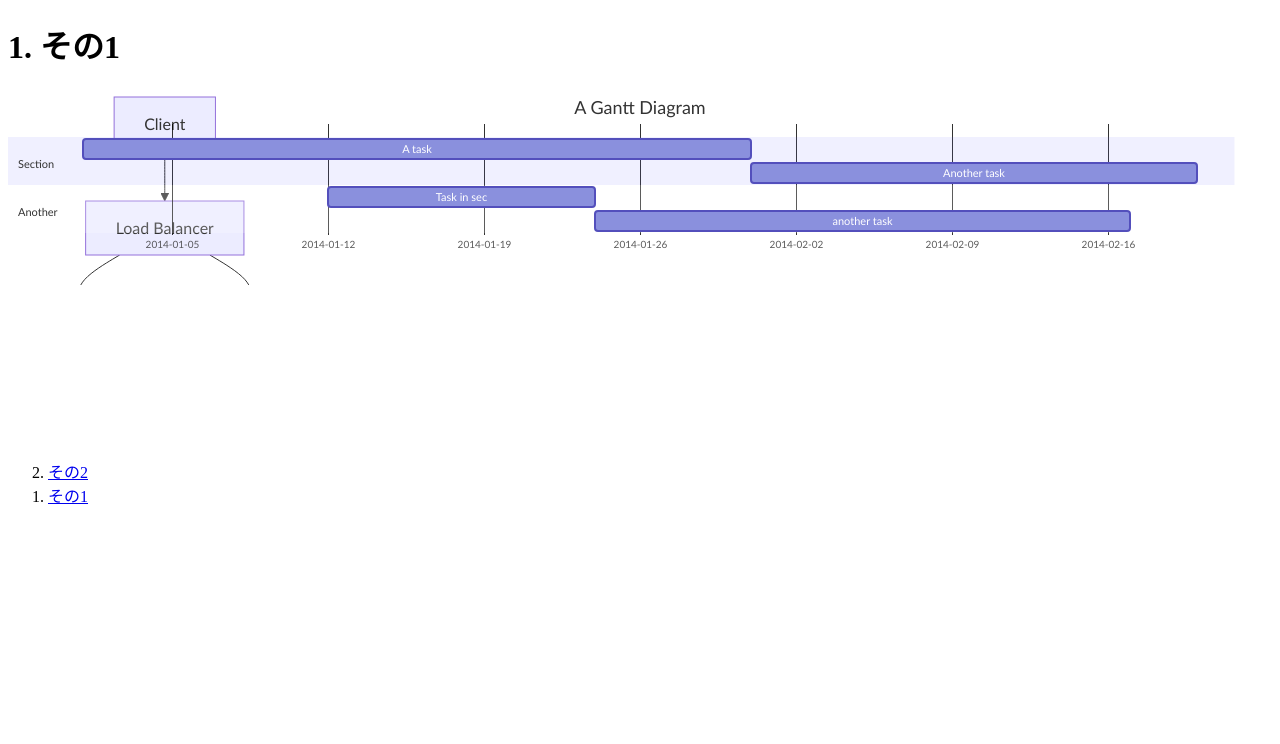
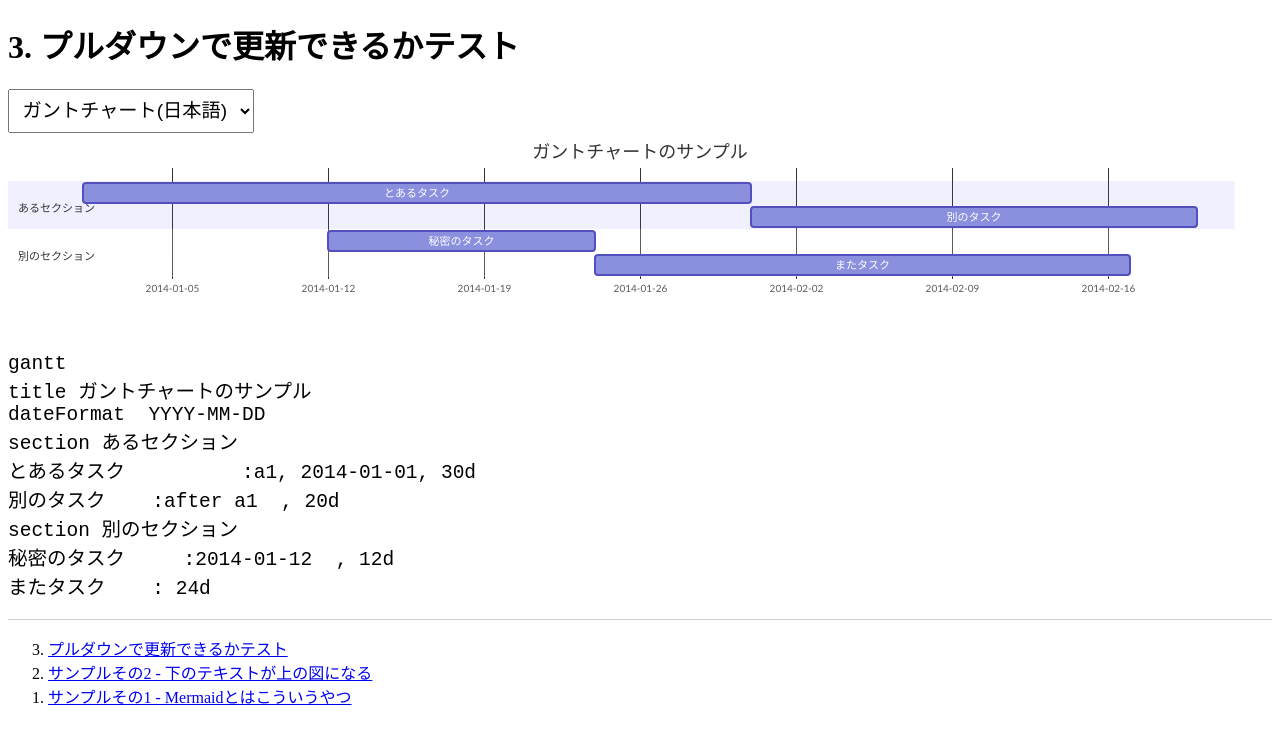
Before and after one commit to heiwa4126/react-mermaid1, a React (Vite) app: page / in a window 1280 px wide. Shown: the top 744 px of the page. Built offline with nearby package versions, Linux system fonts and the light colour scheme.

Commit message:
add App3

```diff
--- a/package.json
+++ b/package.json
@@ -22,6 +22,7 @@
 		"@types/react-dom": "^18.3.1",
 		"@vitejs/plugin-react-swc": "^3.7.1",
 		"typescript": "^5.6.3",
-		"vite": "^5.4.10"
+		"vite": "^5.4.10",
+		"vite-plugin-cdn-import": "^1.0.1"
 	}
 }
--- a/src/App.css
+++ b/src/App.css
@@ -1 +1,13 @@
 /** **/
+
+pre {
+	font-size: 1.5em;
+}
+nav {
+	border-top: 1px solid #ccc;
+}
+
+#mcodeSelect {
+	font-size: 1.2em;
+	padding: 0.5em;
+}
--- a/src/App.tsx
+++ b/src/App.tsx
@@ -2,16 +2,18 @@ import { Link, Route, Routes } from "react-router-dom";
 import "./App.css";
 import App1 from "./App1";
 import App2 from "./App2";
+import App3 from "./App3";
 
 function App() {
 	return (
 		<>
 			<Routes>
-				<Route path="/" element={<App1 />} />
-				<Route path="/index.html" element={<App1 />} />
+				<Route path="/" element={<App3 />} />
+				<Route path="/index.html" element={<App3 />} />
 				{/* ↑デフォルトアプリ */}
 				<Route path="/1" element={<App1 />} />
 				<Route path="/2" element={<App2 />} />
+				<Route path="/3" element={<App3 />} />
 			</Routes>
 		</>
 	);
@@ -21,10 +23,13 @@ export function Links() {
 	return (
 		<ol reversed>
 			<li>
-				<Link to="/2">その2</Link>
+				<Link to="/3">プルダウンで更新できるかテスト</Link>
 			</li>
 			<li>
-				<Link to="/1">その1</Link>
+				<Link to="/2">サンプルその2 - 下のテキストが上の図になる</Link>
+			</li>
+			<li>
+				<Link to="/1">サンプルその1 - Mermaidとはこういうやつ</Link>
 			</li>
 		</ol>
 	);
--- a/src/App1.tsx
+++ b/src/App1.tsx
@@ -1,27 +1,11 @@
 import { Links } from "./App";
 import { MermaidComponent } from "./MermaidComponent";
+import { m1, m2 } from "./examples";
 
 function App() {
-	const m1 = `
-		graph TD
-		A[Client] --> B[Load Balancer]
-		B --> C[Server01]
-		B --> D[Server02]
-	`;
-	const m2 = `
-	gantt
-    title A Gantt Diagram
-    dateFormat  YYYY-MM-DD
-    section Section
-    A task           :a1, 2014-01-01, 30d
-    Another task     :after a1  , 20d
-    section Another
-    Task in sec      :2014-01-12  , 12d
-    another task      : 24d`;
-
 	return (
 		<>
-			<h1>1. その1</h1>
+			<h1>1. サンプルその1 - Mermaidとはこういうやつ</h1>
 			<MermaidComponent src={m1} />
 			<MermaidComponent src={m2} />
 			<nav>
--- a/src/App2.tsx
+++ b/src/App2.tsx
@@ -1,22 +1,13 @@
 import { Links } from "./App";
 import { MermaidComponent } from "./MermaidComponent";
+import { m2j } from "./examples";
 
 function App() {
-	const m2 = `gantt
-title A Gantt Diagram
-dateFormat  YYYY-MM-DD
-section Section
-A task          :a1, 2014-01-01, 30d
-Another task    :after a1  , 20d
-section Another
-Task in sec     :2014-01-12  , 12d
-another task    : 24d`;
-
 	return (
 		<>
-			<h1>2. その2</h1>
-			<MermaidComponent src={m2} />
-			<pre>{m2}</pre>
+			<h1>2. サンプルその2 - 下のテキストが上の図になる</h1>
+			<MermaidComponent src={m2j} />
+			<pre>{m2j}</pre>
 			<nav>
 				<Links />
 			</nav>
--- /dev/null
+++ b/src/App3.tsx
@@ -0,0 +1,57 @@
+import { useState } from "react";
+import { Links } from "./App";
+import { MermaidComponent } from "./MermaidComponent";
+import { m1, m2, m2j } from "./examples";
+
+// #region サンプルMermaidコード
+enum McodeKey {
+	m1 = "m1",
+	m2 = "m2",
+	m2j = "m2j",
+} // NOTE: 文字列がのぞましい
+
+interface McodeVal {
+	data: string;
+	label: string;
+}
+const initialMcode = McodeKey.m2j;
+const mcodeDatas: Map<McodeKey, McodeVal> = new Map([
+	[McodeKey.m1, { data: m1, label: " 表示期間自動" }],
+	[McodeKey.m2, { data: m2, label: "ガントチャート(英語)" }],
+	[McodeKey.m2j, { data: m2j, label: "ガントチャート(日本語)" }],
+]);
+// #endregion
+
+function App() {
+	const [selectedMcode, setSelectedMcode] = useState<string>(
+		// biome-ignore lint/style/noNonNullAssertion: <explanation>
+		mcodeDatas.get(initialMcode)!.data,
+	);
+
+	const handleMcodeChange = (event: React.ChangeEvent<HTMLSelectElement>) => {
+		const selectedValue = event.target.value as McodeKey;
+		// biome-ignore lint/style/noNonNullAssertion: <explanation>
+		setSelectedMcode(mcodeDatas.get(selectedValue)!.data);
+	};
+
+	return (
+		<>
+			<h1>3. プルダウンで更新できるかテスト</h1>
+			<select id="mcodeSelect" onChange={handleMcodeChange} defaultValue={initialMcode}>
+				{Array.from(mcodeDatas.entries()).map(([key, { label }]) => (
+					<option key={key} value={key}>
+						{label}
+					</option>
+				))}
+			</select>
+			<MermaidComponent src={selectedMcode} />
+			<pre>{selectedMcode}</pre>
+
+			<nav>
+				<Links />
+			</nav>
+		</>
+	);
+}
+
+export default App;
--- a/src/MermaidComponent.tsx
+++ b/src/MermaidComponent.tsx
@@ -2,12 +2,12 @@ import mermaid from "mermaid";
 import { useEffect, useRef } from "react";
 
 export const MermaidComponent = ({ src }: { src: string }) => {
-	const mermaidRef = useRef(null);
+	const mermaidRef = useRef<HTMLDivElement>(null);
 
 	useEffect(() => {
 		if (src && mermaidRef.current) {
 			mermaid.init(undefined, mermaidRef.current);
-			// ↑ここでinitはdeprecatedとか言われるけど、コラボレータが
+			// ↑ここでinitはdeprecatedとか言われるけど、mermaidのコラボレータが
 			// https://github.com/mermaid-js/mermaid/issues/374 と言ってるので、
 			// 無視してください。
 		}
--- /dev/null
+++ b/src/examples.ts
@@ -0,0 +1,27 @@
+export const m1 = `
+graph TD
+A[Client] --> B[Load Balancer]
+B --> C[Server01]
+B --> D[Server02]
+`;
+
+export const m2 = `
+gantt
+title A Gantt Diagram
+dateFormat  YYYY-MM-DD
+section Section
+A task           :a1, 2014-01-01, 30d
+Another task     :after a1  , 20d
+section Another
+Task in sec      :2014-01-12  , 12d
+another task      : 24d`;
+
+export const m2j = `gantt
+title ガントチャートのサンプル
+dateFormat  YYYY-MM-DD
+section あるセクション
+とあるタスク          :a1, 2014-01-01, 30d
+別のタスク    :after a1  , 20d
+section 別のセクション
+秘密のタスク     :2014-01-12  , 12d
+またタスク    : 24d`;
--- a/vite.config.ts
+++ b/vite.config.ts
@@ -1,14 +1,29 @@
 import react from "@vitejs/plugin-react-swc";
 import { defineConfig } from "vite";
+import cdn from "vite-plugin-cdn-import";
 
 // https://vitejs.dev/config/
 export default defineConfig({
-	plugins: [react()],
+	plugins: [
+		react(),
+		cdn({
+			modules: [
+				"react",
+				"react-dom",
+				{
+					name: "mermaid",
+					var: "mermaid",
+					path: "dist/mermaid.min.js",
+				},
+			],
+		}),
+	],
 	build: {
 		rollupOptions: {
 			output: {
 				manualChunks: {
-					r: ["react", "react-dom"],
+					r: ["react-router-dom"],
+					// r: ["react", "react-dom"],
 				},
 			},
 		},
```
Also changed, not shown: 2 other files (tests, documents, lock files or other folders).
